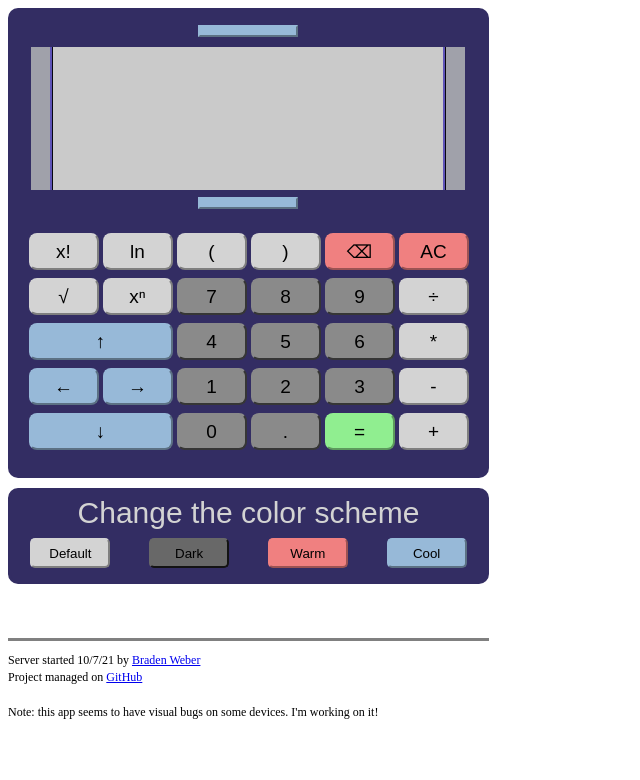
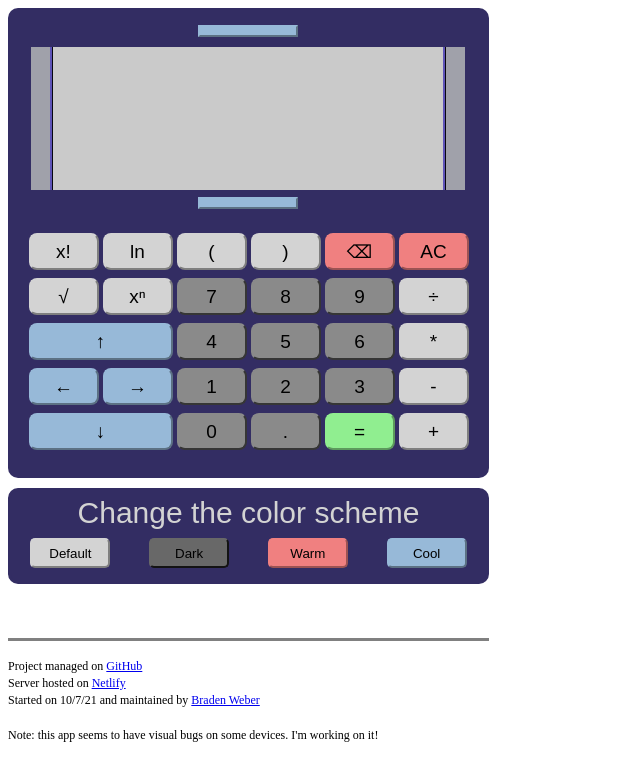
Before and after one commit to BradenLWeber/calculator, a React (Create React App) app: page / in a window 1280 px wide. Shown: the top 780 px of the page, without its empty margins (0-640 px from the left). Built offline with nearby package versions, Linux system fonts and the light colour scheme.

Commit message:
Update message

```diff
--- a/src/App.js
+++ b/src/App.js
@@ -8,16 +8,23 @@ class App extends Component {
         <Calculator />
         <br/><br/><br/>
         <div style={{backgroundColor: 'gray', height: 3, width: 481}} />
-        <p style={{marginBottom: 2, fontSize: 12}}>
-          Server started 10/7/21 by&nbsp;
-          <a href='https://www.linkedin.com/in/braden-weber-6b04b0174/'>
-            Braden Weber
-          </a>
-        </p>
+        <br/>
         <p style={{marginTop: 0, marginBottom: 2, fontSize: 12}}>
           Project managed on&nbsp;
           <a href='https://github.com/BradenLWeber/calculator'>
             GitHub
+          </a>
+        </p>
+        <p style={{marginTop: 0, marginBottom: 2, fontSize: 12}}>
+          Server hosted on&nbsp;
+          <a href='https://www.netlify.com/'>
+            Netlify
+          </a>
+        </p>
+        <p style={{marginTop: 0, marginBottom: 2, fontSize: 12}}>
+          Started on 10/7/21 and maintained by&nbsp;
+          <a href='https://www.linkedin.com/in/braden-weber-6b04b0174/'>
+            Braden Weber
           </a>
         </p>
         <br/>
```
